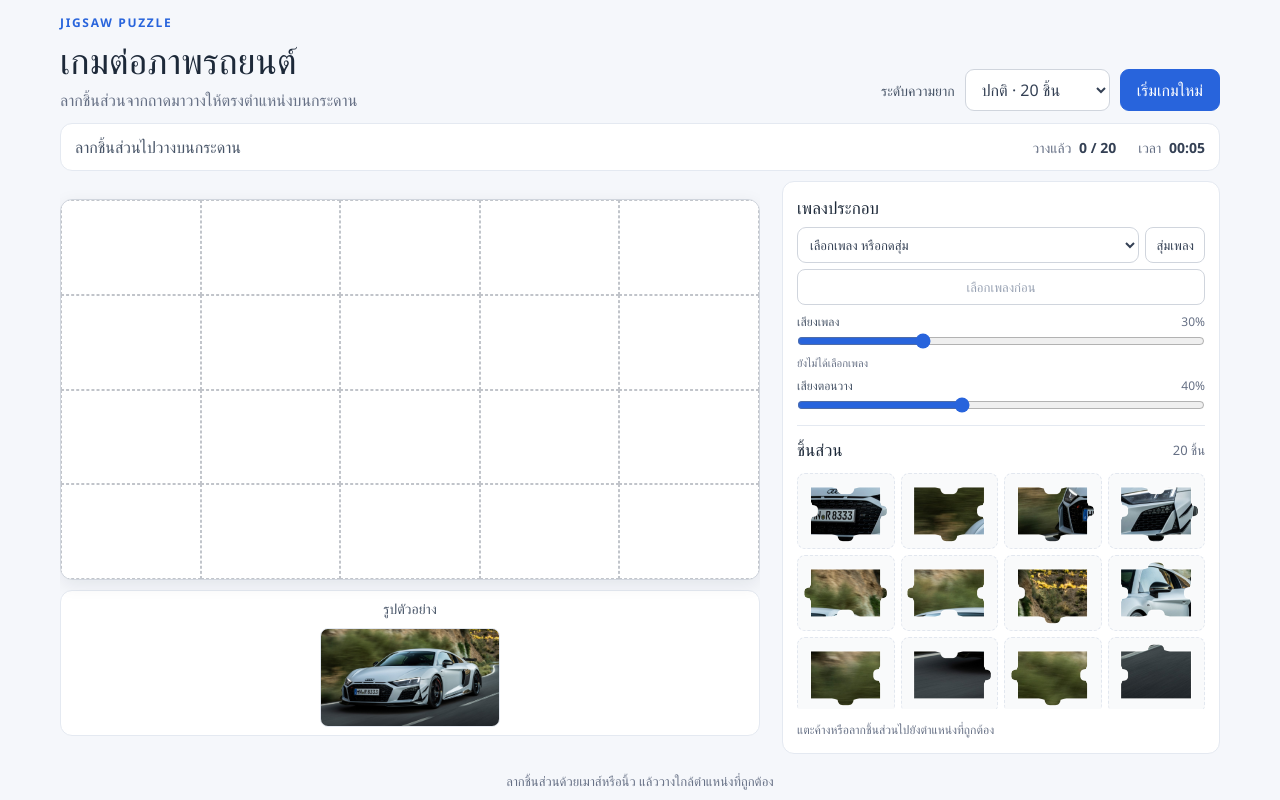
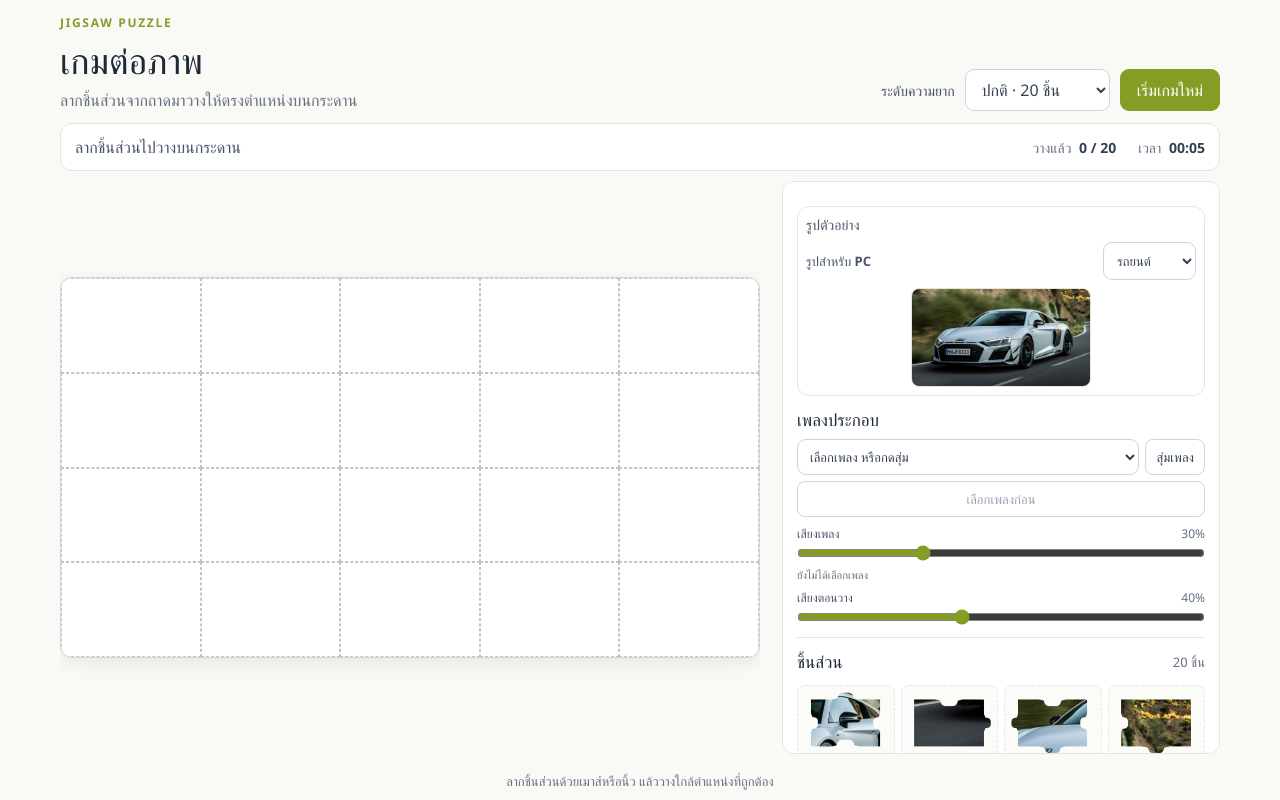
Before and after one commit to 69319010046-RYTC/DevOps-Lab05, a plain HTML site: page index.html in a window 1280 px wide. Drawn offline with Linux system fonts and the light colour scheme.

Commit message:
Refactor code structure for improved readability and maintainability

```diff
--- a/game.js
+++ b/game.js
@@ -1,6 +1,9 @@
 "use strict";
 
 const image = document.getElementById("preview");
+const referenceImage = document.getElementById("reference-image");
+const desktopImageSelect = document.getElementById("desktop-image");
+const mobileImageSelect = document.getElementById("mobile-image");
 const board = document.getElementById("board");
 const guides = document.getElementById("guides");
 const tray = document.getElementById("tray");
@@ -48,12 +51,100 @@ let youtubePlayerPromise = null;
 let youtubePlayer = null;
 let placementAudioContext = null;
 let selectedTrackId = "";
+let activeImageSource = image.getAttribute("src");
 
 const mobileLayoutQuery = window.matchMedia("(max-width: 860px)");
 musicSettings.open = !mobileLayoutQuery.matches;
 mobileLayoutQuery.addEventListener("change", (event) => {
   musicSettings.open = !event.matches;
+  activateSelectedImage();
 });
+
+function selectedImageSource() {
+  return mobileLayoutQuery.matches ? mobileImageSelect.value : desktopImageSelect.value;
+}
+
+function getImageDescription(source) {
+  const descriptions = {
+    "car.jpeg": "ภาพรถยนต์ต้นฉบับสำหรับใช้ดูเป็นตัวอย่าง",
+    "gojo.png": "ภาพโกโจสำหรับใช้ดูเป็นตัวอย่าง",
+    "anya.png": "ภาพอาเนียสำหรับใช้ดูเป็นตัวอย่าง",
+  };
+  return descriptions[source] ?? "ภาพตัวอย่างสำหรับเกมต่อภาพ";
+}
+
+function activateSelectedImage() {
+  const source = selectedImageSource();
+  if (source === activeImageSource) {
+    return;
+  }
+  activeImageSource = source;
+  gameReady = false;
+  referenceImage.src = source;
+  referenceImage.alt = getImageDescription(source);
+  image.src = source;
+  setStatus("กำลังโหลดรูปภาพ...");
+}
+
+function updateThemeFromImage() {
+  try {
+    const canvas = document.createElement("canvas");
+    const context = canvas.getContext("2d", { willReadFrequently: true });
+    if (!context) {
+      throw new Error("ไม่สามารถอ่านสีจากรูปภาพได้");
+    }
+
+    canvas.width = 32;
+    canvas.height = 32;
+    context.drawImage(image, 0, 0, canvas.width, canvas.height);
+    const pixels = context.getImageData(0, 0, canvas.width, canvas.height).data;
+    let hueX = 0;
+    let hueY = 0;
+    let totalWeight = 0;
+
+    for (let index = 0; index < pixels.length; index += 4) {
+      const red = pixels[index] / 255;
+      const green = pixels[index + 1] / 255;
+      const blue = pixels[index + 2] / 255;
+      const maximum = Math.max(red, green, blue);
+      const minimum = Math.min(red, green, blue);
+      const delta = maximum - minimum;
+      const lightness = (maximum + minimum) / 2;
+      if (delta < 0.12 || lightness < 0.16 || lightness > 0.88) {
+        continue;
+      }
+
+      let hue;
+      if (maximum === red) {
+        hue = ((green - blue) / delta) % 6;
+      } else if (maximum === green) {
+        hue = (blue - red) / delta + 2;
+      } else {
+        hue = (red - green) / delta + 4;
+      }
+      hue = ((hue * 60) + 360) % 360;
+      const weight = delta * (pixels[index + 3] / 255);
+      const radians = (hue * Math.PI) / 180;
+      hueX += Math.cos(radians) * weight;
+      hueY += Math.sin(radians) * weight;
+      totalWeight += weight;
+    }
+
+    const hue = totalWeight > 0
+      ? (Math.atan2(hueY, hueX) * 180 / Math.PI + 360) % 360
+      : 220;
+    const root = document.documentElement;
+    root.style.setProperty("--accent", `hsl(${hue} 62% 38%)`);
+    root.style.setProperty("--accent-hover", `hsl(${hue} 66% 32%)`);
+    root.style.setProperty("--focus-ring", `hsl(${hue} 72% 82%)`);
+    root.style.setProperty("--page-background", `hsl(${hue} 28% 97%)`);
+    root.style.setProperty("--line", `hsl(${hue} 18% 88%)`);
+    root.style.setProperty("--surface-muted", `hsl(${hue} 28% 98%)`);
+    document.querySelector('meta[name="theme-color"]').content = `hsl(${hue} 28% 97%)`;
+  } catch (error) {
+    console.error("Unable to match the page colors to the selected puzzle image.", error);
+  }
+}
 
 function setStatus(message, state = "") {
   statusText.textContent = message;
@@ -638,6 +729,8 @@ function onPointerUp(event) {
 
 restartButton.addEventListener("click", startGame);
 difficulty.addEventListener("change", startGame);
+desktopImageSelect.addEventListener("change", activateSelectedImage);
+mobileImageSelect.addEventListener("change", activateSelectedImage);
 musicTrackSelect.addEventListener("change", () => {
   if (musicTrackSelect.value) {
     void playTrack(musicTrackSelect.value);
@@ -666,22 +759,24 @@ if (typeof ResizeObserver === "function") {
   boardResizeObserver.observe(board);
 }
 
-image.addEventListener("load", () => {
+function handlePuzzleImageLoad() {
+  if (image.getAttribute("src") !== activeImageSource) {
+    return;
+  }
   gameReady = true;
   board.style.aspectRatio = `${image.naturalWidth} / ${image.naturalHeight}`;
+  updateThemeFromImage();
   startGame();
-}, { once: true });
+}
 
+image.addEventListener("load", handlePuzzleImageLoad);
 image.addEventListener("error", () => {
-  restartButton.disabled = true;
-  difficulty.disabled = true;
-  setStatus("ไม่สามารถโหลด car.jpeg ได้ กรุณาตรวจสอบว่าไฟล์อยู่ในโฟลเดอร์เดียวกับหน้าเกม", "error");
-}, { once: true });
+  gameReady = false;
+  setStatus(`ไม่สามารถโหลด ${activeImageSource} ได้ กรุณาตรวจสอบว่าไฟล์รูปอยู่ในโฟลเดอร์เดียวกับหน้าเกม`, "error");
+});
 
 if (image.complete && image.naturalWidth > 0) {
-  gameReady = true;
-  board.style.aspectRatio = `${image.naturalWidth} / ${image.naturalHeight}`;
-  startGame();
+  handlePuzzleImageLoad();
 }
 
 updateMusicVolume();
--- a/index.html
+++ b/index.html
@@ -4,7 +4,7 @@
     <meta charset="utf-8">
     <meta name="viewport" content="width=device-width, initial-scale=1">
     <meta name="theme-color" content="#f5f7fb">
-    <title>เกมต่อภาพรถยนต์ | Jigsaw Puzzle</title>
+    <title>เกมต่อภาพ | Jigsaw Puzzle</title>
     <link rel="stylesheet" href="styles.css">
     <script src="game.js" defer></script>
   </head>
@@ -13,7 +13,7 @@
       <header class="page-header">
         <div>
           <p class="eyebrow">JIGSAW PUZZLE</p>
-          <h1>เกมต่อภาพรถยนต์</h1>
+          <h1>เกมต่อภาพ</h1>
           <p class="intro">ลากชิ้นส่วนจากถาดมาวางให้ตรงตำแหน่งบนกระดาน</p>
         </div>
         <div class="game-controls">
@@ -41,12 +41,28 @@
             <img id="preview" class="preview" src="car.jpeg" alt="" draggable="false">
             <div id="guides" class="guides" aria-hidden="true"></div>
           </div>
+        </div>
+        <aside class="tray-panel" aria-label="ถาดชิ้นส่วน">
           <figure class="reference-card">
             <figcaption>รูปตัวอย่าง</figcaption>
-            <img class="reference-image" src="car.jpeg" alt="ภาพรถยนต์ต้นฉบับสำหรับใช้ดูเป็นตัวอย่าง" draggable="false">
+            <label class="image-choice desktop-image-choice" for="desktop-image">
+              <span>รูปสำหรับ PC</span>
+              <select id="desktop-image" aria-label="เลือกรูปสำหรับ PC">
+                <option value="car.jpeg">รถยนต์</option>
+                <option value="gojo.png">โกโจ</option>
+                <option value="anya.png">อาเนีย</option>
+              </select>
+            </label>
+            <label class="image-choice mobile-image-choice" for="mobile-image">
+              <span>รูปสำหรับมือถือ</span>
+              <select id="mobile-image" aria-label="เลือกรูปสำหรับมือถือ">
+                <option value="car.jpeg">รถยนต์</option>
+                <option value="gojo.png">โกโจ</option>
+                <option value="anya.png">อาเนีย</option>
+              </select>
+            </label>
+            <img id="reference-image" class="reference-image" src="car.jpeg" alt="ภาพรถยนต์ต้นฉบับสำหรับใช้ดูเป็นตัวอย่าง" draggable="false">
           </figure>
-        </div>
-        <aside class="tray-panel" aria-label="ถาดชิ้นส่วน">
           <details class="music-settings">
             <summary>เพลงและเสียง</summary>
             <section class="music-panel" aria-label="เพลงประกอบ">
--- a/styles.css
+++ b/styles.css
@@ -6,8 +6,13 @@
   font-synthesis: none;
   text-rendering: optimizeLegibility;
   --accent: #2864dc;
+  --accent-hover: #1f53bd;
+  --focus-ring: #9dbbff;
   --muted: #667085;
   --line: #e4e9f1;
+  --page-background: #f5f7fb;
+  --surface: #fff;
+  --surface-muted: #f9fafb;
 }
 
 * {
@@ -18,6 +23,7 @@ body {
   min-width: 0;
   min-height: 100vh;
   margin: 0;
+  background: var(--page-background);
 }
 
 button,
@@ -91,7 +97,7 @@ select,
   min-height: 42px;
   border: 1px solid #d0d5dd;
   border-radius: 9px;
-  background: #fff;
+  background: var(--surface);
 }
 
 select {
@@ -109,13 +115,13 @@ select {
 }
 
 .restart-button:hover {
-  background: #1f53bd;
+  background: var(--accent-hover);
 }
 
 .restart-button:focus-visible,
 select:focus-visible,
 .piece:focus-visible {
-  outline: 3px solid #9dbbff;
+  outline: 3px solid var(--focus-ring);
   outline-offset: 2px;
 }
 
@@ -129,7 +135,7 @@ select:focus-visible,
   padding: 12px 16px;
   border: 1px solid var(--line);
   border-radius: 12px;
-  background: #fff;
+  background: var(--surface);
 }
 
 .status {
@@ -178,7 +184,7 @@ select:focus-visible,
   overflow: hidden;
   border: 1px solid #d0d5dd;
   border-radius: 12px;
-  background: #fff;
+  background: var(--surface);
   box-shadow: 0 5px 18px rgb(16 24 40 / 8%);
   touch-action: none;
 }
@@ -208,13 +214,13 @@ select:focus-visible,
 
 .reference-card {
   display: grid;
-  justify-items: center;
-  gap: 10px;
-  margin: 16px 0 0;
-  padding: 14px;
+  justify-items: stretch;
+  gap: 8px;
+  margin: 0;
+  padding: 10px;
   border: 1px solid var(--line);
   border-radius: 12px;
-  background: #fff;
+  background: var(--surface);
 }
 
 .reference-card figcaption {
@@ -223,10 +229,34 @@ select:focus-visible,
   font-weight: 700;
 }
 
+.image-choice {
+  display: flex;
+  align-items: center;
+  justify-content: space-between;
+  gap: 8px;
+  color: #475467;
+  font-size: 13px;
+  font-weight: 600;
+}
+
+.image-choice select {
+  min-width: 0;
+  min-height: 38px;
+  padding: 0 28px 0 9px;
+  font-size: 13px;
+}
+
+.mobile-image-choice {
+  display: none;
+}
+
 .reference-image {
   display: block;
-  width: min(100%, 360px);
+  width: min(100%, 240px);
+  max-height: 150px;
   height: auto;
+  justify-self: center;
+  object-fit: contain;
   border: 1px solid var(--line);
   border-radius: 8px;
 }
@@ -240,7 +270,7 @@ select:focus-visible,
   padding: 14px;
   border: 1px solid var(--line);
   border-radius: 12px;
-  background: #fff;
+  background: var(--surface);
 }
 
 .music-settings {
@@ -283,7 +313,7 @@ select:focus-visible,
   padding: 0 10px;
   border: 1px solid #d0d5dd;
   border-radius: 8px;
-  background: #fff;
+  background: var(--surface);
   color: #344054;
   font-size: 13px;
   font-weight: 600;
@@ -434,7 +464,7 @@ select:focus-visible,
   overflow: visible;
   border: 1px dashed #e2e7ef;
   border-radius: 8px;
-  background: #f9fafb;
+  background: var(--surface-muted);
 }
 
 .tray-slot .piece {
@@ -542,21 +572,24 @@ select:focus-visible,
     justify-self: center;
   }
 
-  .reference-card {
-    grid-row: 3;
-    margin-top: 10px;
-    padding: 10px;
-  }
-
-  .reference-image {
-    width: min(100%, 300px);
-  }
-
   .tray-panel {
     grid-row: 2;
     overflow: visible;
     gap: 10px;
     padding: 12px;
+  }
+
+  .desktop-image-choice {
+    display: none;
+  }
+
+  .mobile-image-choice {
+    display: flex;
+  }
+
+  .reference-image {
+    width: min(100%, 220px);
+    max-height: 130px;
   }
 
   .music-settings {
@@ -704,11 +737,6 @@ select:focus-visible,
     grid-row: 2;
     gap: 8px;
     padding: 10px;
-  }
-
-  .reference-card {
-    grid-row: 3;
-    margin-top: 0;
   }
 
   .youtube-player {
```
Also changed, not shown: anya.png (added), gojo.png (added), 1 other file.
